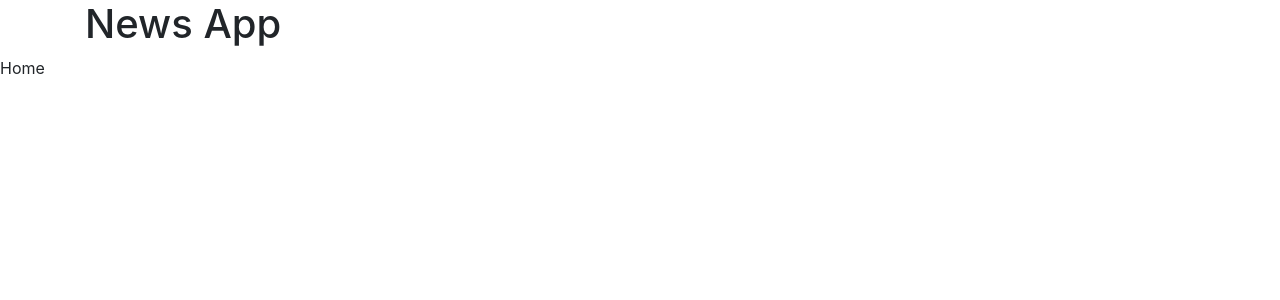
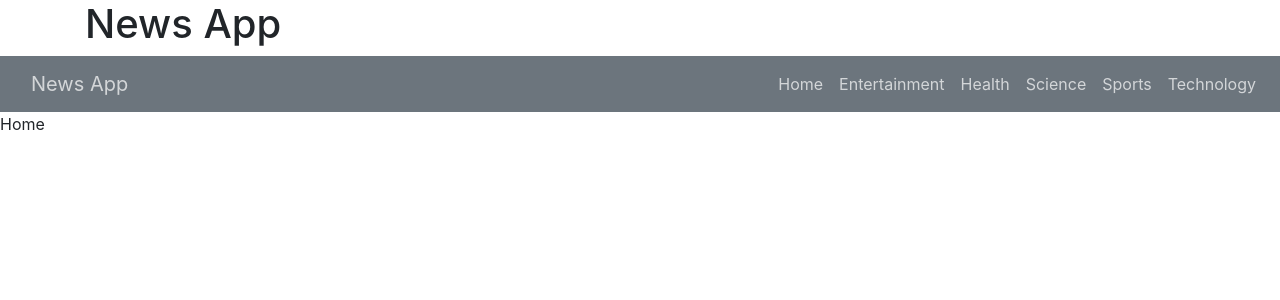
Before and after one commit to mateuszlubianka1993/news-app, a React (Create React App) app: page / in a window 1280 px wide. Shown: the top 300 px of the page. Built offline with nearby package versions, Linux system fonts and the light colour scheme.

Commit message:
add AppNav component and AppNav style

```diff
--- a/src/components/App.js
+++ b/src/components/App.js
@@ -7,6 +7,7 @@ import Home from './Home';
 import Science from './Science';
 import Sports from './Sports';
 import Technology from './Technology';
+import AppNav from './AppNav';
 
 
 class App extends React.Component {
@@ -16,6 +17,7 @@ class App extends React.Component {
         <BrowserRouter>
           <div>
             <Header />
+            <AppNav />
             <Route path="/" exact component={Home} />
             <Route path="/entertainment" component={Entertainment} />
             <Route path="/health" component={Health} />
--- /dev/null
+++ b/src/components/AppNav.js
@@ -0,0 +1,43 @@
+import React from 'react';
+import {Navbar, Nav, Container} from 'react-bootstrap';
+import {Link} from 'react-router-dom';
+import '../styles/AppNav.css';
+
+class AppNav extends React.Component {
+    render() {
+        return (
+            <Navbar collapseOnSelect expand="lg" bg="secondary" variant="dark" sticky="top">
+                <Container>
+                    <Navbar.Brand>
+                        <Link to="/">News App</Link>
+                    </Navbar.Brand>
+                    <Navbar.Toggle aria-controls="responsive-navbar-nav"/>
+                </Container>
+                <Navbar.Collapse id="responsive-navbar-nav">
+                    <Nav pullRight>
+                        <Nav.Link >
+                            <Link to="/">Home</Link>
+                        </Nav.Link>
+                        <Nav.Link >
+                            <Link to="/entertainment">Entertainment</Link>
+                        </Nav.Link>
+                        <Nav.Link >
+                            <Link to="/health">Health</Link>
+                        </Nav.Link>
+                        <Nav.Link >
+                            <Link to="/science">Science</Link>
+                        </Nav.Link>
+                            <Nav.Link >
+                        <Link to="/sports">Sports</Link>
+                            </Nav.Link>
+                        <Nav.Link >
+                            <Link to="/technology">Technology</Link>
+                        </Nav.Link>
+                    </Nav>
+                </Navbar.Collapse>
+            </Navbar>
+        );
+    };
+}
+
+export default AppNav;
--- /dev/null
+++ b/src/styles/AppNav.css
@@ -0,0 +1,8 @@
+a{
+    color: rgba(255,255,255,.7);
+    text-decoration: none;
+}
+a:hover {
+    color: rgba(255,255,255);
+    text-decoration: none;
+}
```
